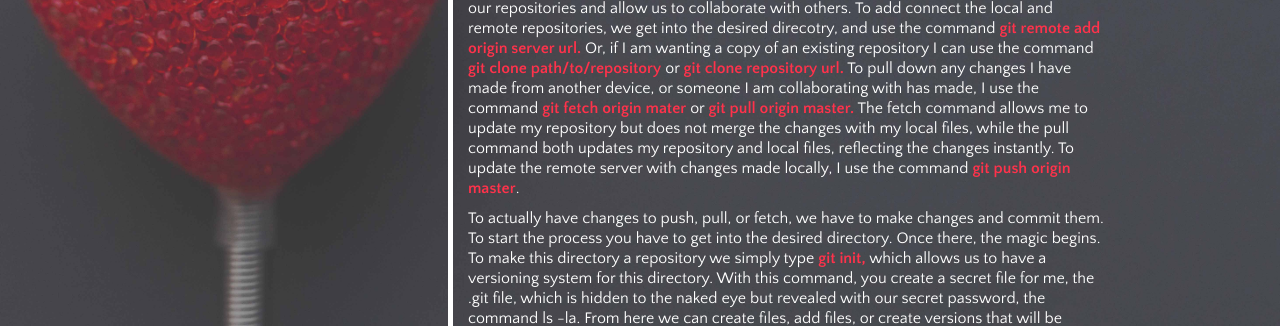
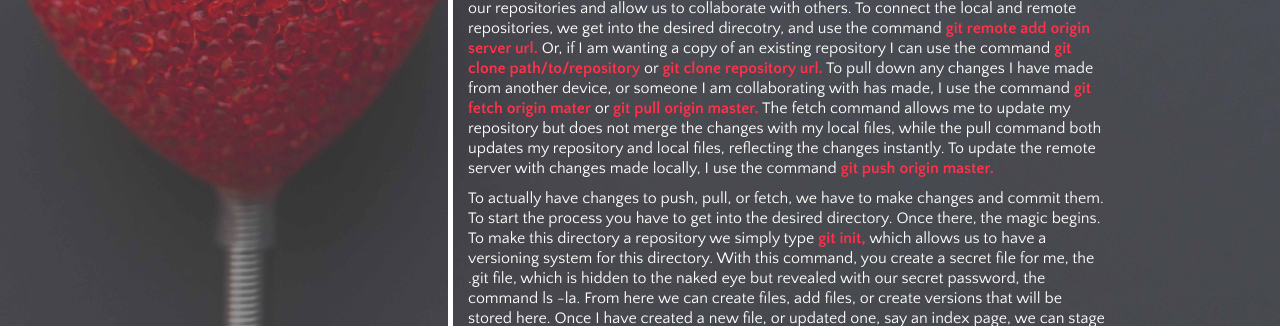
Before and after one commit to caitlin-murphy/git-love-letter, a plain HTML site: page index.html in a window 1280 px wide. Shown: the part 397-723 px from the top of the page. Drawn offline with Linux system fonts and the light colour scheme.

Commit message:
fixing typos

```diff
--- a/index.html
+++ b/index.html
@@ -16,7 +16,7 @@
 
 			<p>I admit, when I first was introduced to you I was quite intimidated. Even with my hesitation, I went to <a href="https://git-scm.com ">https://git-scm.com</a> and installed your software onto my computer. The process proved to be easy, I just followed the prompts given, and thus you were now on my laptop. Giddy with excitement and anticipation, I opened up my terminal and our love affair began. </p>
 
-			<p>Git, you have made versioning so easy. One of my favorite things about you is that I can save and commit versions without the slightest hint of an internet connection. But, when I do decide to add it to the remote server, you have provided a few commands for me. In the course of our relationship we have used <a href="../github-love-letter">GitHub</a>, a platform that can simultaneously store our repositories and allow us to collaborate with others. To add connect the local and remote repositories, we get into the desired direcotry, and use the command <span>git remote add origin server url.</span> Or, if I am wanting a copy of an existing repository I can use the command <span>git clone path/to/repository</span> or <span> git clone repository url.</span> To pull down any changes I have made from another device, or someone I am collaborating with has made, I use the command <span>git fetch origin mater</span> or <span>git pull origin master.</span> The fetch command allows me to update my repository but does not merge the changes with my local files, while the pull command both updates my repository and local files, reflecting the changes instantly. To update the remote server with changes made locally, I use the command <span>git push origin master</span>. </p>
+			<p>Git, you have made versioning so easy. One of my favorite things about you is that I can save and commit versions without the slightest hint of an internet connection. But, when I do decide to add it to the remote server, you have provided a few commands for me. In the course of our relationship we have used <a href="../github-love-letter">GitHub</a>, a platform that can simultaneously store our repositories and allow us to collaborate with others. To connect the local and remote repositories, we get into the desired direcotry, and use the command <span>git remote add origin server url.</span> Or, if I am wanting a copy of an existing repository I can use the command <span>git clone path/to/repository</span> or <span> git clone repository url.</span> To pull down any changes I have made from another device, or someone I am collaborating with has made, I use the command <span>git fetch origin mater</span> or <span>git pull origin master.</span> The fetch command allows me to update my repository but does not merge the changes with my local files, while the pull command both updates my repository and local files, reflecting the changes instantly. To update the remote server with changes made locally, I use the command <span>git push origin master.</span></p>
 
 			<p>To actually have changes to push, pull, or fetch, we have to make changes and commit them. To start the process you have to get into the desired directory. Once there, the magic begins. To make this directory a repository we simply type <span>git init,</span> which allows us to have a versioning system for this directory. With this command, you create a secret file for me, the .git file, which is hidden to the naked eye but revealed with our secret password, the command ls -la. From here we can create files, add files, or create versions that will be stored here. Once I have created a new file, or updated one, say an index page, we can stage it through the command <span>git add</span> (followed by the file name OR a period, the . allows you to add all files that have been changed or added). To see if this has worked you have created the wonderful command <span>git status.</span> Once I type this, you color code the file names for me. Green means that the file is successfully in staging, red means that I have not added this file yet. </p>
 
```
